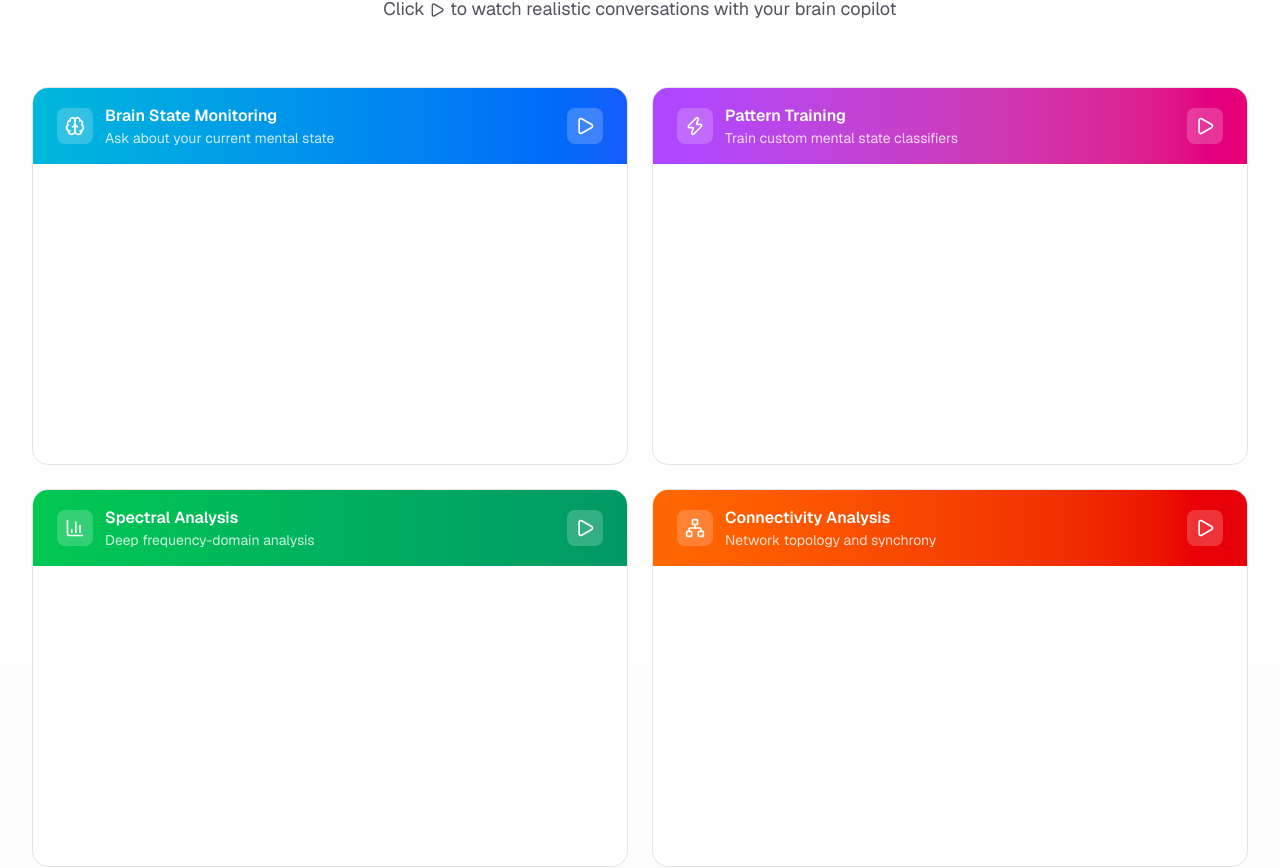
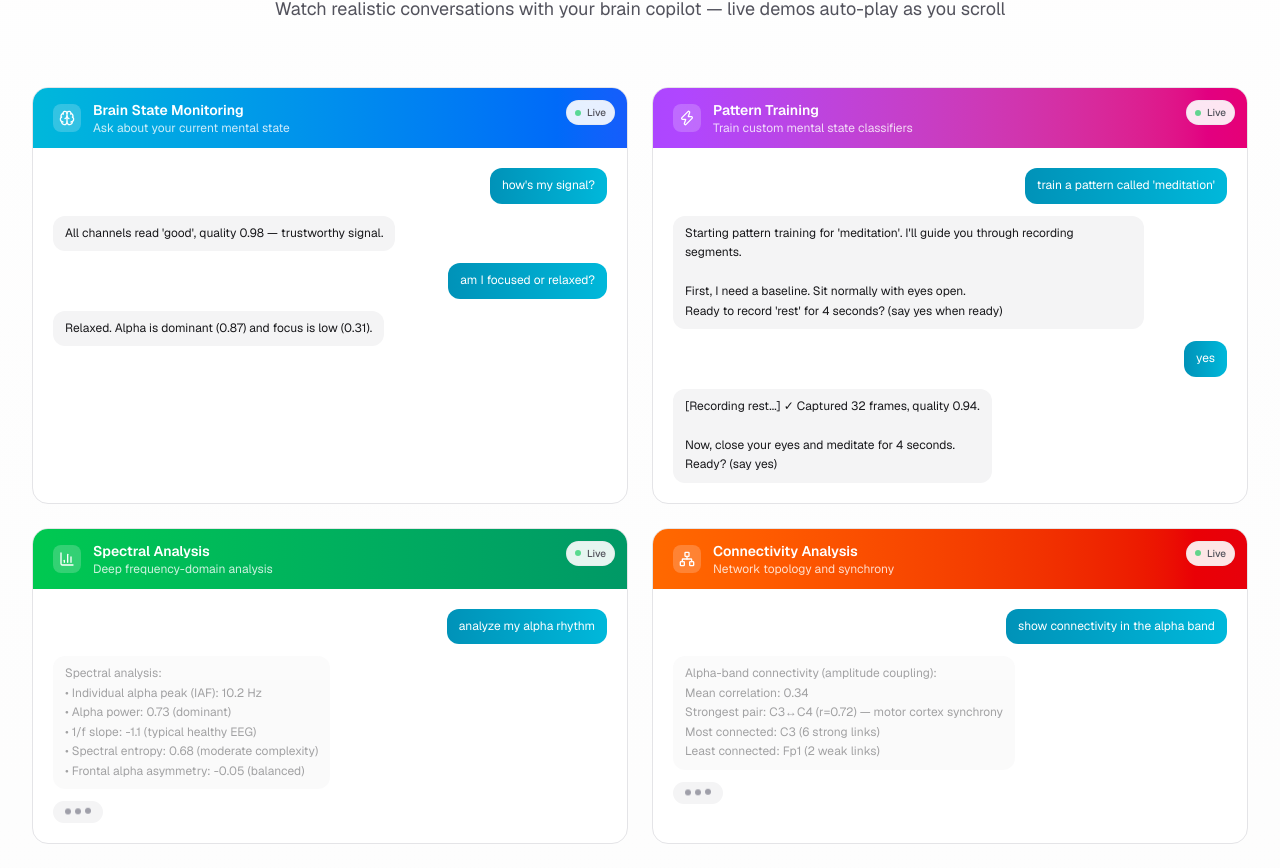
Before and after one commit to pieeg-club/PiEEG-com, a Next.js app: page /agent in a window 1280 px wide. Shown: the part 1353-2221 px from the top of the page. Built offline with nearby package versions, Linux system fonts and the light colour scheme.

Commit message:
update agent page

```diff
--- a/src/app/agent/page.tsx
+++ b/src/app/agent/page.tsx
@@ -2,7 +2,7 @@
 
 import { Metadata } from "next";
 import Link from "next/link";
-import { useState, useEffect } from "react";
+import { useState, useEffect, useRef } from "react";
 import {
   Brain,
   MessageSquare,
@@ -12,7 +12,6 @@ import {
   FileBarChart,
   BookOpen,
   Terminal,
-  Play,
   Code,
   ExternalLink,
   CheckCircle2,
@@ -150,35 +149,49 @@ const FEATURES = [
   },
 ];
 
-function ChatMessage({ role, text }: { role: string; text: string }) {
-  return (
-    <div className={`flex gap-3 ${role === "user" ? "justify-end" : "justify-start"}`}>
-      <div
-        className={`max-w-[85%] rounded-2xl px-4 py-3 ${
-          role === "user"
-            ? "bg-cyan-600 text-white"
-            : "bg-zinc-100 dark:bg-zinc-800 text-zinc-900 dark:text-zinc-100"
-        }`}
-      >
-        <p className="text-sm whitespace-pre-line leading-relaxed">{text}</p>
-      </div>
-    </div>
-  );
-}
-
 function ChatDemo({ demo }: { demo: typeof CHAT_DEMOS[0] }) {
   const [currentMessage, setCurrentMessage] = useState(0);
   const [isPlaying, setIsPlaying] = useState(false);
+  const containerRef = useRef<HTMLDivElement>(null);
 
+  // Auto-play when visible, restart when scrolling back into view
+  useEffect(() => {
+    const observer = new IntersectionObserver(
+      (entries) => {
+        entries.forEach((entry) => {
+          if (entry.isIntersecting) {
+            // Reset and start playing when visible
+            setCurrentMessage(0);
+            setIsPlaying(true);
+          } else {
+            // Pause when not visible
+            setIsPlaying(false);
+          }
+        });
+      },
+      { threshold: 0.5 } // Trigger when 50% visible
+    );
+
+    if (containerRef.current) {
+      observer.observe(containerRef.current);
+    }
+
+    return () => observer.disconnect();
+  }, []);
+
+  // Animation loop
   useEffect(() => {
     if (!isPlaying) return;
 
     if (currentMessage >= demo.messages.length) {
-      setIsPlaying(false);
-      return;
+      // Restart after a pause
+      const restartTimer = setTimeout(() => {
+        setCurrentMessage(0);
+      }, 2000);
+      return () => clearTimeout(restartTimer);
     }
 
-    const delay = demo.messages[currentMessage].role === "user" ? 1500 : 2500;
+    const delay = demo.messages[currentMessage].role === "user" ? 1200 : 1800;
     const timer = setTimeout(() => {
       setCurrentMessage((prev) => prev + 1);
     }, delay);
@@ -186,41 +199,68 @@ function ChatDemo({ demo }: { demo: typeof CHAT_DEMOS[0] }) {
     return () => clearTimeout(timer);
   }, [isPlaying, currentMessage, demo.messages]);
 
-  const handlePlay = () => {
-    if (currentMessage >= demo.messages.length) {
-      setCurrentMessage(0);
-    }
-    setIsPlaying(true);
-  };
-
   return (
-    <div className="relative h-full flex flex-col rounded-2xl border border-zinc-200 dark:border-zinc-800 bg-white dark:bg-zinc-900/50 overflow-hidden">
-      {/* Header */}
-      <div className={`px-6 py-4 bg-linear-to-r ${demo.gradient}`}>
+    <div
+      ref={containerRef}
+      className="group relative h-full flex flex-col rounded-2xl border border-zinc-200 dark:border-zinc-800 bg-white dark:bg-zinc-900/50 overflow-hidden hover:shadow-xl transition-shadow duration-300"
+    >
+      {/* Compact Header */}
+      <div className={`px-5 py-3 bg-linear-to-r ${demo.gradient}`}>
         <div className="flex items-center gap-3">
-          <div className="p-2 rounded-lg bg-white/20 backdrop-blur-sm">
-            <demo.icon className="w-5 h-5 text-white" />
+          <div className="p-1.5 rounded-lg bg-white/20 backdrop-blur-sm">
+            <demo.icon className="w-4 h-4 text-white" />
           </div>
-          <div className="flex-1">
-            <h3 className="font-semibold text-white">{demo.title}</h3>
-            <p className="text-sm text-white/80">{demo.description}</p>
+          <div>
+            <h3 className="font-semibold text-white text-sm">{demo.title}</h3>
+            <p className="text-xs text-white/80">{demo.description}</p>
           </div>
-          <button
-            onClick={handlePlay}
-            disabled={isPlaying && currentMessage < demo.messages.length}
-            className="p-2 rounded-lg bg-white/20 hover:bg-white/30 disabled:opacity-50 transition-colors"
-          >
-            <Play className="w-5 h-5 text-white" />
-          </button>
         </div>
       </div>
 
-      {/* Chat messages */}
-      <div className="flex-1 p-6 space-y-4 overflow-y-auto min-h-75">
-        {demo.messages.slice(0, currentMessage).map((msg, idx) => (
-          <ChatMessage key={idx} role={msg.role} text={msg.text} />
+      {/* Chat messages - always show content */}
+      <div className="flex-1 p-5 space-y-3 overflow-hidden">
+        {demo.messages.slice(0, Math.max(currentMessage, 2)).map((msg, idx) => (
+          <div
+            key={idx}
+            className={`flex gap-2 ${msg.role === "user" ? "justify-end" : "justify-start"} ${
+              idx < currentMessage ? "opacity-100" : "opacity-40"
+            } transition-opacity duration-300`}
+          >
+            <div
+              className={`max-w-[85%] rounded-xl px-3 py-2 text-xs ${
+                msg.role === "user"
+                  ? "bg-linear-to-r from-cyan-600 to-cyan-500 text-white"
+                  : "bg-zinc-100 dark:bg-zinc-800 text-zinc-900 dark:text-zinc-100"
+              }`}
+            >
+              <p className="whitespace-pre-line leading-relaxed">{msg.text}</p>
+            </div>
+          </div>
         ))}
+
+        {/* Typing indicator when playing */}
+        {isPlaying && currentMessage < demo.messages.length && demo.messages[currentMessage]?.role === "assistant" && (
+          <div className="flex gap-2 justify-start">
+            <div className="bg-zinc-100 dark:bg-zinc-800 rounded-xl px-3 py-2">
+              <div className="flex gap-1">
+                <div className="w-1.5 h-1.5 rounded-full bg-zinc-400 animate-bounce" style={{ animationDelay: "0ms" }} />
+                <div className="w-1.5 h-1.5 rounded-full bg-zinc-400 animate-bounce" style={{ animationDelay: "150ms" }} />
+                <div className="w-1.5 h-1.5 rounded-full bg-zinc-400 animate-bounce" style={{ animationDelay: "300ms" }} />
+              </div>
+            </div>
+          </div>
+        )}
       </div>
+
+      {/* Subtle live indicator */}
+      {isPlaying && (
+        <div className="absolute top-3 right-3">
+          <div className="flex items-center gap-1.5 px-2 py-1 rounded-full bg-white/90 dark:bg-zinc-900/90 backdrop-blur-sm border border-zinc-200/50 dark:border-zinc-700/50">
+            <div className="w-1.5 h-1.5 rounded-full bg-green-500 animate-pulse" />
+            <span className="text-[10px] font-medium text-zinc-600 dark:text-zinc-400">Live</span>
+          </div>
+        </div>
+      )}
     </div>
   );
 }
@@ -324,8 +364,7 @@ export default function AgentPage() {
           <div className="text-center mb-16">
             <h2 className="text-4xl font-bold mb-4">See It In Action</h2>
             <p className="text-lg text-zinc-600 dark:text-zinc-400">
-              Click <Play className="inline w-4 h-4" /> to watch realistic conversations with your
-              brain copilot
+              Watch realistic conversations with your brain copilot — live demos auto-play as you scroll
             </p>
           </div>
 
@@ -364,70 +403,6 @@ export default function AgentPage() {
         </div>
       </section>
 
-      {/* Scientific Honesty */}
-      <section className="py-24">
-        <div className="mx-auto max-w-5xl px-4 sm:px-6 lg:px-8">
-          <div className="relative rounded-2xl border border-amber-200 dark:border-amber-900/50 bg-linear-to-br from-amber-50 to-orange-50 dark:from-amber-950/20 dark:to-orange-950/20 p-8 lg:p-12">
-            <div className="flex items-start gap-4 mb-6">
-              <div className="p-3 rounded-xl bg-amber-500/10">
-                <AlertCircle className="w-6 h-6 text-amber-600 dark:text-amber-400" />
-              </div>
-              <div>
-                <h2 className="text-2xl font-bold mb-2">Scientifically Honest Metrics</h2>
-                <p className="text-zinc-600 dark:text-zinc-400">
-                  No overfitting. No false promises. Every number you see is validated.
-                </p>
-              </div>
-            </div>
-
-            <div className="space-y-4">
-              <div className="flex gap-3">
-                <CheckCircle2 className="w-5 h-5 text-amber-600 dark:text-amber-400 shrink-0 mt-0.5" />
-                <div>
-                  <h3 className="font-semibold mb-1">Within-Session Relative Indices</h3>
-                  <p className="text-sm text-zinc-600 dark:text-zinc-400">
-                    Focus, relax, engagement normalized to your session's own range — not absolute
-                    or clinical values. Warm-up periods clearly flagged.
-                  </p>
-                </div>
-              </div>
-
-              <div className="flex gap-3">
-                <CheckCircle2 className="w-5 h-5 text-amber-600 dark:text-amber-400 shrink-0 mt-0.5" />
-                <div>
-                  <h3 className="font-semibold mb-1">Cross-Validated Pattern Classifiers</h3>
-                  <p className="text-sm text-zinc-600 dark:text-zinc-400">
-                    L2 + group-lasso regularization. Leave-one-rep-out CV (no temporal leakage).
-                    Balanced accuracy immune to class imbalance.
-                  </p>
-                </div>
-              </div>
-
-              <div className="flex gap-3">
-                <CheckCircle2 className="w-5 h-5 text-amber-600 dark:text-amber-400 shrink-0 mt-0.5" />
-                <div>
-                  <h3 className="font-semibold mb-1">Effect Sizes with Caveats</h3>
-                  <p className="text-sm text-zinc-600 dark:text-zinc-400">
-                    Session comparisons report within-session Cohen's d with clear disclaimers:
-                    "This does NOT mean the effect generalizes."
-                  </p>
-                </div>
-              </div>
-
-              <div className="flex gap-3">
-                <CheckCircle2 className="w-5 h-5 text-amber-600 dark:text-amber-400 shrink-0 mt-0.5" />
-                <div>
-                  <h3 className="font-semibold mb-1">Event Detection with Hysteresis</h3>
-                  <p className="text-sm text-zinc-600 dark:text-zinc-400">
-                    Threshold crossing + 2-second dwell time + quality floor. No spurious events
-                    from noise.
-                  </p>
-                </div>
-              </div>
-            </div>
-          </div>
-        </div>
-      </section>
 
       {/* Quick Start */}
       <section className="py-24 bg-zinc-900 dark:bg-black text-white">
@@ -459,7 +434,7 @@ export default function AgentPage() {
             <div className="rounded-2xl border border-zinc-800 bg-zinc-950/50 overflow-hidden">
               <div className="flex items-center justify-between px-6 py-3 bg-zinc-800/50 border-b border-zinc-700">
                 <div className="flex items-center gap-2">
-                  <Play className="w-4 h-4 text-purple-400" />
+                  <Terminal className="w-4 h-4 text-purple-400" />
                   <span className="text-sm font-medium">Launch Web Interface</span>
                 </div>
                 <CopyButton text="pieeg-agent web" />
--- a/src/components/Navbar.tsx
+++ b/src/components/Navbar.tsx
@@ -91,6 +91,7 @@ function GitHubIcon({ className }: { className?: string }) {
 const navLinks = [
   { href: "/hardware", label: "Hardware" },
   { href: "/software", label: "Software" },
+  { href: "/agent", label: "Agent" },
   { href: "/community", label: "Community" },
   { href: "/support", label: "Support" },
   { href: "/news", label: "News" },
```
